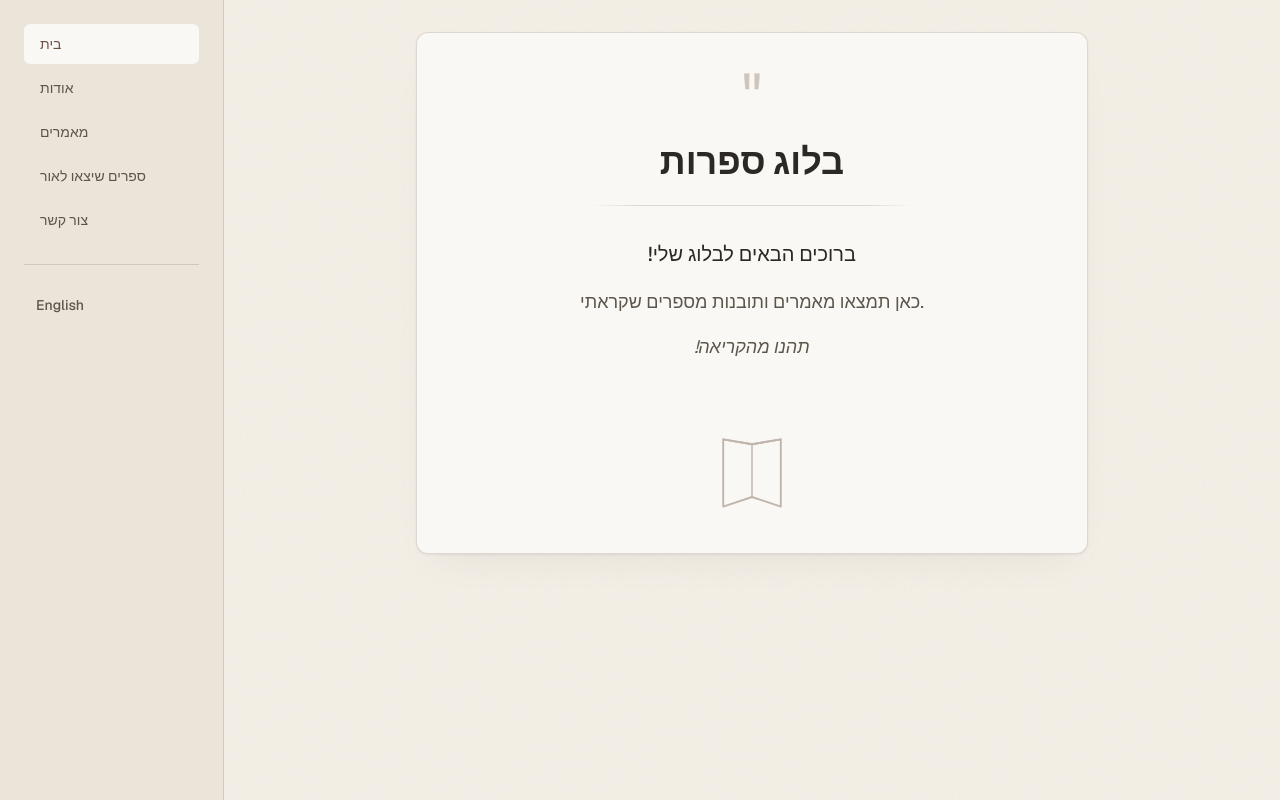
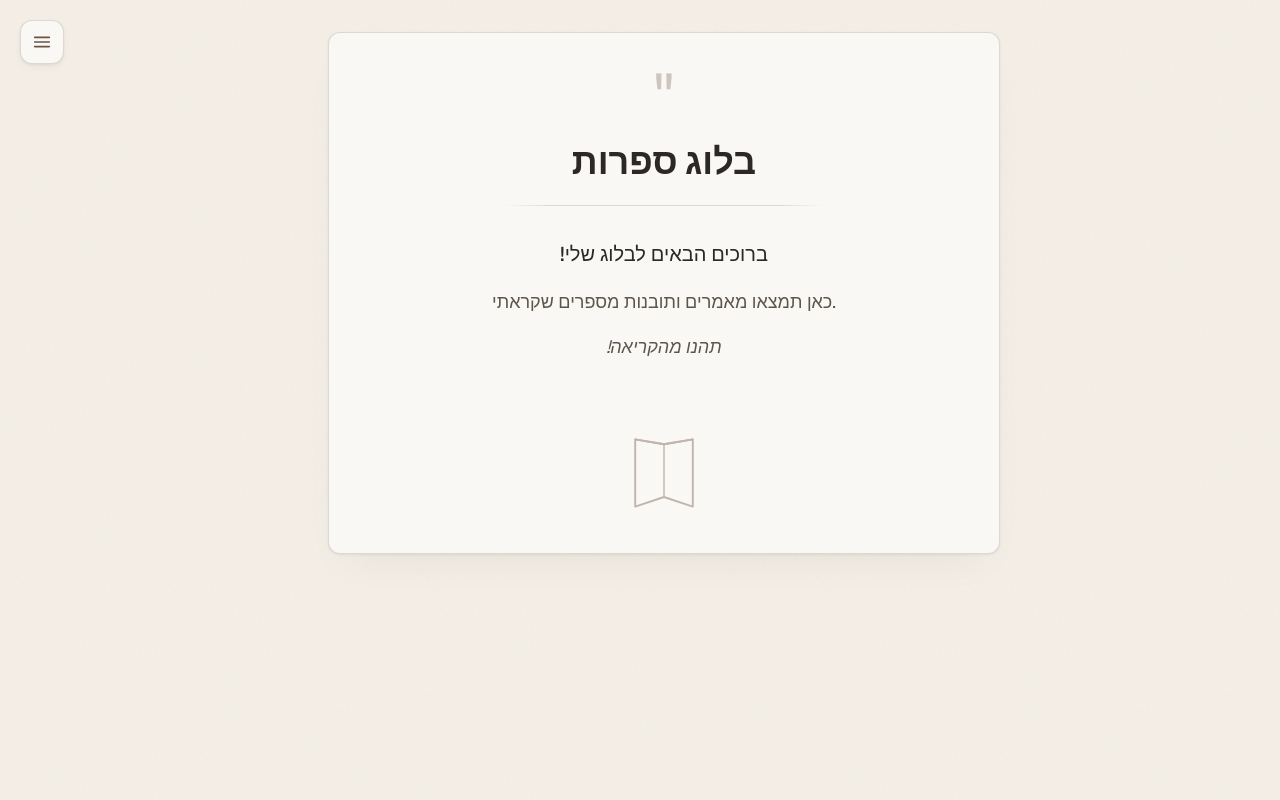
Before and after one commit to nicku/literature-blog, a Next.js app: page /he in a window 1280 px wide. Built offline with nearby package versions, Linux system fonts and the light colour scheme; a web font is replaced by a local one.

Commit message:
better bar

```diff
--- a/src/app/Sidebar.tsx
+++ b/src/app/Sidebar.tsx
@@ -14,21 +14,16 @@ function getHref(lang: Lang, key: string): string {
 
 interface SidebarProps {
   lang: Lang
+  onNavigate?: () => void
 }
 
-export default function Sidebar({ lang }: SidebarProps) {
+export default function Sidebar({ lang, onNavigate }: SidebarProps) {
   const pathname = usePathname()
   const labels = t(lang).nav
 
   return (
-    <aside
-      className="w-56 shrink-0 min-h-screen p-6"
-      style={{
-        borderRight: "1px solid var(--border)",
-        background: "var(--background-accent)",
-      }}
-    >
-      <nav className="flex flex-col gap-1">
+    <div className="flex flex-col">
+      <nav className="flex flex-col gap-0.5">
         {navKeys.map((key) => {
           const href = getHref(lang, key)
           const isActive = key === 'home'
@@ -38,28 +33,41 @@ export default function Sidebar({ lang }: SidebarProps) {
             <Link
               key={key}
               href={href}
-              className={`px-4 py-2.5 rounded-md text-sm font-medium transition-colors ${
+              onClick={onNavigate}
+              className={`rounded-xl px-4 py-3 text-[0.9375rem] font-medium transition-all duration-200 ${
                 isActive
-                  ? "text-[var(--accent)] bg-[var(--paper)]"
-                  : "text-[var(--foreground-muted)] hover:bg-[var(--paper)]/50 hover:text-[var(--foreground)]"
+                  ? "text-[var(--accent)]"
+                  : "text-[var(--foreground-muted)] hover:bg-[var(--background-accent)]/60 hover:text-[var(--foreground)]"
               }`}
+              style={
+                isActive
+                  ? {
+                      background: 'var(--background-accent)',
+                      boxShadow: 'inset 0 0 0 1px var(--border)',
+                    }
+                  : undefined
+              }
             >
               {labels[key]}
             </Link>
           )
         })}
       </nav>
-      <div className="mt-6 pt-6 border-t" style={{ borderColor: "var(--border)" }}>
-        <div className="flex gap-2 text-sm">
+      <div
+        className="mt-8 pt-6"
+        style={{
+          borderTop: '1px solid var(--border)',
+        }}
+      >
         <Link
           href={pathname.replace(/^\/(he|en)/, lang === 'he' ? '/en' : '/he')}
-            className="px-3 py-1.5 rounded-md font-medium hover:bg-[var(--paper)]/50 transition-colors"
-            style={{ color: "var(--foreground-muted)" }}
+          onClick={onNavigate}
+          className="inline-flex rounded-xl px-4 py-2.5 text-sm font-medium transition-all duration-200 hover:bg-[var(--background-accent)]"
+          style={{ color: 'var(--foreground-muted)' }}
         >
           {lang === 'he' ? 'English' : 'עברית'}
         </Link>
       </div>
     </div>
-    </aside>
   )
 }
--- /dev/null
+++ b/src/app/SidebarLayout.tsx
@@ -0,0 +1,107 @@
+'use client'
+
+import { useState } from 'react'
+import Sidebar from './Sidebar'
+import type { Lang } from '@/lib/i18n'
+
+interface SidebarLayoutProps {
+  lang: Lang
+  children: React.ReactNode
+}
+
+export default function SidebarLayout({ lang, children }: SidebarLayoutProps) {
+  const [isOpen, setIsOpen] = useState(false)
+
+  return (
+    <div className="flex min-h-screen">
+      {/* Menu toggle - minimal, elegant */}
+      <button
+        type="button"
+        onClick={() => setIsOpen(true)}
+        className="fixed top-5 left-5 z-40 flex h-11 w-11 items-center justify-center rounded-xl transition-all duration-200 hover:scale-105 active:scale-95"
+        style={{
+          background: 'var(--paper)',
+          boxShadow: '0 1px 3px var(--paper-shadow), 0 4px 12px -4px var(--paper-shadow)',
+          border: '1px solid var(--border)',
+          color: 'var(--accent)',
+        }}
+        aria-label="Open menu"
+      >
+        <svg
+          xmlns="http://www.w3.org/2000/svg"
+          width="22"
+          height="22"
+          viewBox="0 0 24 24"
+          fill="none"
+          stroke="currentColor"
+          strokeWidth="1.75"
+          strokeLinecap="round"
+          strokeLinejoin="round"
+        >
+          <line x1="4" y1="7" x2="20" y2="7" />
+          <line x1="4" y1="12" x2="20" y2="12" />
+          <line x1="4" y1="17" x2="20" y2="17" />
+        </svg>
+      </button>
+
+      {/* Overlay */}
+      {isOpen && (
+        <button
+          type="button"
+          onClick={() => setIsOpen(false)}
+          className="fixed inset-0 z-40 bg-black/15 backdrop-blur-sm transition-opacity duration-200"
+          aria-label="Close menu"
+        />
+      )}
+
+      {/* Sidebar panel */}
+      <aside
+        className={`fixed top-0 left-0 z-50 h-full w-64 shrink-0 rounded-r-2xl transition-all duration-300 ease-out ${
+          isOpen ? 'translate-x-0 opacity-100' : '-translate-x-full opacity-0'
+        }`}
+        style={{
+          borderRight: '1px solid var(--border)',
+          background: 'var(--paper)',
+          boxShadow: '4px 0 24px -4px var(--paper-shadow), 8px 0 48px -12px var(--paper-shadow)',
+        }}
+      >
+        <div className="flex h-16 shrink-0 items-center justify-end px-5 pt-5">
+          <button
+            type="button"
+            onClick={() => setIsOpen(false)}
+            className="flex h-10 w-10 items-center justify-center rounded-xl transition-all duration-200 hover:scale-105 active:scale-95"
+            style={{
+              background: 'var(--background-accent)',
+              border: '1px solid var(--border)',
+              color: 'var(--foreground-muted)',
+            }}
+            aria-label="Close menu"
+          >
+            <svg
+              xmlns="http://www.w3.org/2000/svg"
+              width="18"
+              height="18"
+              viewBox="0 0 24 24"
+              fill="none"
+              stroke="currentColor"
+              strokeWidth="2"
+              strokeLinecap="round"
+              strokeLinejoin="round"
+            >
+              <line x1="18" y1="6" x2="6" y2="18" />
+              <line x1="6" y1="6" x2="18" y2="18" />
+            </svg>
+          </button>
+        </div>
+        <div className="px-5 pb-8">
+          <Sidebar lang={lang} onNavigate={() => setIsOpen(false)} />
+        </div>
+      </aside>
+
+      {/* Main content */}
+      <div className="flex-1 min-w-0 py-8 pl-[4.5rem] pr-4 sm:pl-20 sm:px-8">
+        {children}
+      </div>
+    </div>
+  )
+}
--- a/src/app/[lang]/layout.tsx
+++ b/src/app/[lang]/layout.tsx
@@ -1,5 +1,5 @@
 import { notFound } from "next/navigation"
-import Sidebar from "../Sidebar"
+import SidebarLayout from "../SidebarLayout"
 import { isValidLang, type Lang } from "@/lib/i18n"
 
 type Props = {
@@ -12,10 +12,9 @@ export default async function LangLayout({ children, params }: Props) {
   if (!isValidLang(lang)) notFound()
 
   return (
-    <div className="flex min-h-screen">
-      <Sidebar lang={lang as Lang} />
-      <div className="flex-1 min-w-0 py-8 px-4 sm:px-8">{children}</div>
-    </div>
+    <SidebarLayout lang={lang as Lang}>
+      {children}
+    </SidebarLayout>
   )
 }
 
--- a/src/content/about-he.md
+++ b/src/content/about-he.md
@@ -2,7 +2,7 @@
 title: "אודות"
 ---
 
-!שלום
+שלום!
 
 שמי ניק קושניר, מתמטיקאי בן 23 המתגורר בישראל. יש לי תואר שני במתמטיקה מאוניברסיטת תל אביב ואני עובד כיום במגזר ההייטק, בתחום האבטחה. לצד העבודה המקצועית, אני עוסק בספרות, כשקריאה וכתיבה משמשות צורות מקבילות של חקירה את העולם.
 
```
Lines whose indentation alone changed are shown as unchanged.
